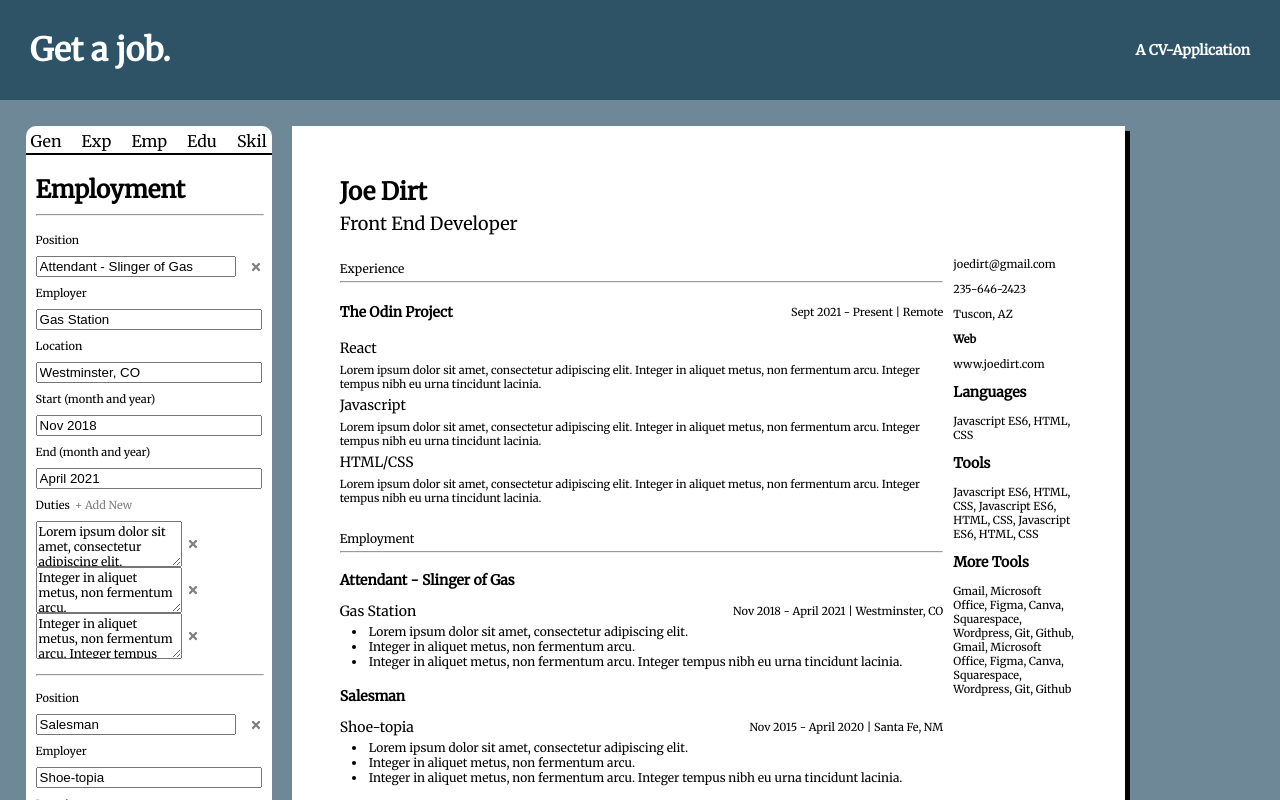
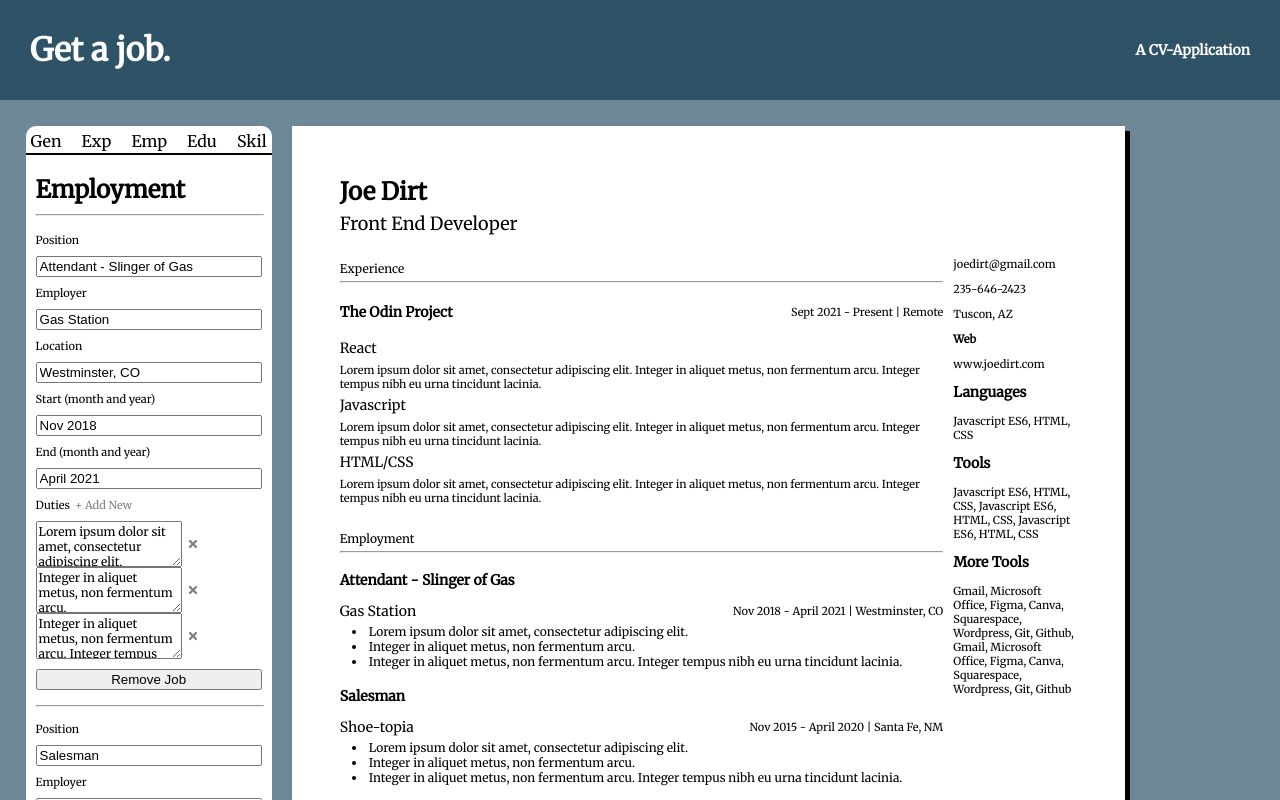
Before and after one commit to napolitanj/resume-builder, a React (Create React App) app: page / in a window 1280 px wide. Shown: the top 800 px of the page. Built offline with nearby package versions, Linux system fonts and the light colour scheme.

Commit message:
Add remove job feature

```diff
--- a/src/components/EditMode.js
+++ b/src/components/EditMode.js
@@ -19,7 +19,8 @@ class EditMode extends Component {
         editEmployment,
         editDuty,
         deleteDuty,
-        addNewDuty
+        addNewDuty,
+        deleteJob
       } = this.props
 
       if (mainProps.activeTab === 1) {
@@ -54,6 +55,7 @@ class EditMode extends Component {
             editDuty={editDuty}
             deleteDuty={deleteDuty}
             addNewDuty={addNewDuty}
+            deleteJob={deleteJob}
             />
           </div>
         )
--- a/src/components/Main.js
+++ b/src/components/Main.js
@@ -262,6 +262,15 @@ class Main extends Component {
       }
     })
   }
+  deleteJob = (index) => {
+    const previousEmployment = this.state.employmentInfo
+    previousEmployment.splice(index,1)
+    console.log(previousEmployment)
+    this.setState({
+      employment:
+        previousEmployment
+    })
+  }
 
 
   //education Change
@@ -312,6 +321,7 @@ class Main extends Component {
               editDuty={this.editDuty}
               deleteDuty={this.deleteDuty}
               addNewDuty={this.addNewDuty}
+              deleteJob={this.deleteJob}
             />
         </div>
         <PreviewMode generalInfo={this.state.generalInfo} experience={this.state.experience} employmentInfo={this.state.employmentInfo} education={this.state.education} skills={this.state.skills}/>
--- a/src/components/editComponents/EditEmployment.js
+++ b/src/components/editComponents/EditEmployment.js
@@ -3,7 +3,7 @@ import { FaTimes} from 'react-icons/fa'
 
 class EditEmployment extends Component {
     render() {
-        const {mainProps, editEmployment, editDuty, deleteDuty, addNewDuty} = this.props;
+        const {mainProps, editEmployment, editDuty, deleteDuty, addNewDuty, deleteJob} = this.props;
       return (
         <div>
             <h2>Employment</h2>
@@ -11,20 +11,15 @@ class EditEmployment extends Component {
             {mainProps.employmentInfo.map(job =>
                 <div className="editExpCategory">
                     <p>Position</p>
-                    <div style={{display:"flex", justifyContent:"space-between", alignItems:"center"}}>
-                        <input type="text" maxLength="60" defaultValue={job.position} style={{width:"85%"}} onChange={(e) => editEmployment(e,job.id, 'position')}></input>
-                        <FaTimes
-                            style={{color:'gray',cursor:'pointer'}}
-                        />
-                    </div>
+                    <input key={job.position} type="text" maxLength="60" defaultValue={job.position} onChange={(e) => editEmployment(e,job.id, 'position')}></input>
                     <p>Employer</p>
-                    <input type="text" maxLength="35" defaultValue={job.employer} onChange={(e) => editEmployment(e,job.id,'employer')}></input>
+                    <input key={job.employer} type="text" maxLength="35" defaultValue={job.employer} onChange={(e) => editEmployment(e,job.id,'employer')}></input>
                     <p>Location</p>
-                    <input type="text" maxLength="21" defaultValue={job.location} onChange={(e) => editEmployment(e,job.id, 'location')}></input>
+                    <input key={job.location} type="text" maxLength="21" defaultValue={job.location} onChange={(e) => editEmployment(e,job.id, 'location')}></input>
                     <p>Start (month and year)</p>
-                    <input type="text" maxLength="14" defaultValue={job.start} onChange={(e) => editEmployment(e,job.id, 'start')}></input>
+                    <input key={job.start} type="text" maxLength="14" defaultValue={job.start} onChange={(e) => editEmployment(e,job.id, 'start')}></input>
                     <p>End (month and year)</p>
-                    <input type="text" maxLength="14" defaultValue={job.end} onChange={(e) => editEmployment(e,job.id, 'end')}></input>
+                    <input key={job.end} type="text" maxLength="14" defaultValue={job.end} onChange={(e) => editEmployment(e,job.id, 'end')}></input>
                     <div style={{display:"flex", alignItems:"center", gap:"5px"}}>
                         <p >Duties</p>
                         <p style={{color:'gray',cursor:'pointer'}} onClick={() => addNewDuty(mainProps.employmentInfo.indexOf(job))}>+ Add New</p>
@@ -37,6 +32,7 @@ class EditEmployment extends Component {
                         />
                     </div>
                     )}
+                    <button style={{marginTop:"10px"}} onClick={() => deleteJob(mainProps.employmentInfo.indexOf(job))}>Remove Job</button>
                     <hr style={{width:"100%", marginTop:"15px"}}></hr>
                 </div>
             )}
```
